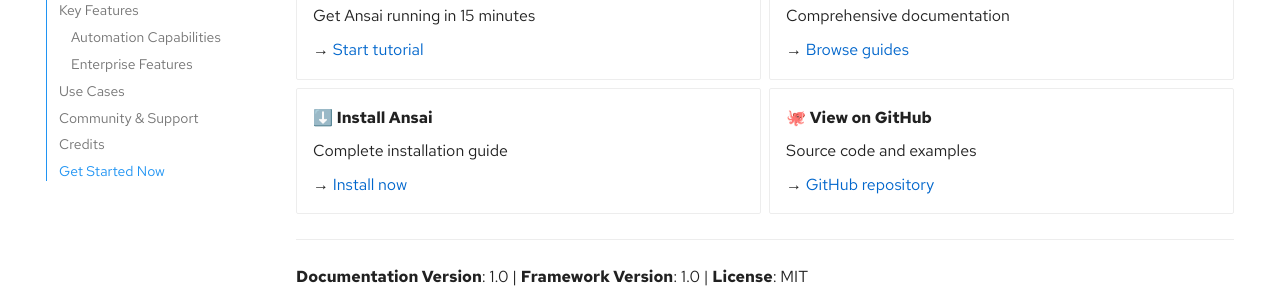
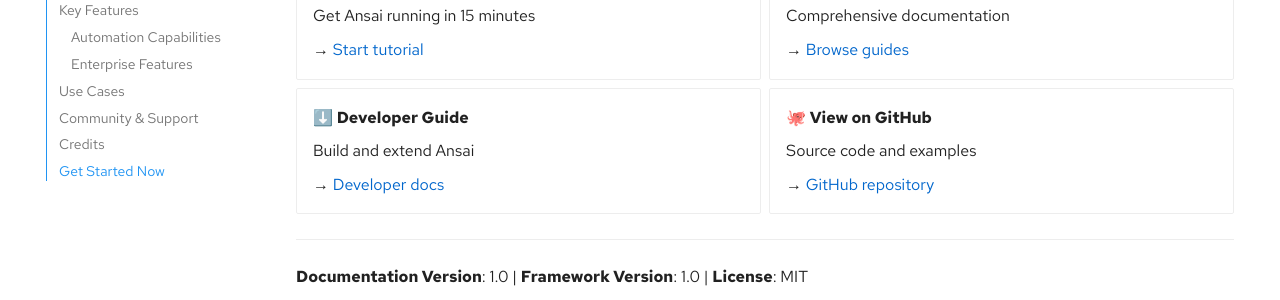
Before and after one commit to thebyrdman-git/ansai-landing, an MkDocs documentation site: the page built from docs/index.md, in a window 1280 px wide and 900 px high, scrolled down 4036 px. Shown: the part 425-725 px from the top of the window. Built offline with MkDocs 1.6.1 and Material for MkDocs 9.7.7, drawn with Linux system fonts in a browser that asks for light colours; emoji names are drawn with the system emoji font; some web fonts are replaced; comment, search, counter and statistics services are not loaded; the version menu is left out; some of the changed lines change nothing that is shown; some of the changed text lies outside the part shown.

Commit message:
Fix: Replace all broken documentation links with working section links

```diff
--- a/docs/index.md
+++ b/docs/index.md
@@ -129,36 +129,36 @@
     **Recommended path:**
 
     1. Read [Introduction](01-introduction.md) (15 min)
-    2. Follow [Quick Start](02-quickstart.md) (15 min)
-    3. Review [Get Started Guide](get-started/index.md)
-    4. Explore [Workflow Catalog](20-workflow-catalog.md)
+    2. Review [Get Started Guide](get-started/) (15 min)
+    3. Explore [Workflow Catalog](20-workflow-catalog.md) (20 min)
+    4. Study [Core Concepts](core-concepts/) (30 min)
 
 === "Developers"
 
     **Recommended path:**
 
     1. Review [Introduction](01-introduction.md) (15 min)
-    2. Study [Architecture](04-architecture.md) (30 min)
-    3. Set up [Development Environment](07-development.md) (20 min)
-    4. Explore [API Integration](10-api-integration.md) (30 min)
+    2. Study [Core Concepts](core-concepts/) (30 min)
+    3. Explore [Developer Guide](developer-guide/) (30 min)
+    4. Review [Workflow Catalog](20-workflow-catalog.md) (20 min)
 
 === "Product Managers"
 
     **Recommended path:**
 
     1. Read [Introduction](01-introduction.md) (15 min)
-    2. Review [Architecture](04-architecture.md) (30 min)
-    3. Explore [Enterprise Adoption](15-enterprise.md) (20 min)
+    2. Review [Core Concepts](core-concepts/) (30 min)
+    3. Explore [Enterprise Guide](enterprise/) (20 min)
     4. Study [Ansible Lightspeed](18-lightspeed.md) (30 min)
 
 === "System Administrators"
 
     **Recommended path:**
 
-    1. Review [Installation Guide](03-installation.md) (30 min)
-    2. Study [Production Deployment](12-deployment.md) (45 min)
-    3. Configure [Security & Secrets](11-security.md) (30 min)
-    4. Set up [Monitoring](14-monitoring.md) (30 min)
+    1. Review [Get Started Guide](get-started/) (30 min)
+    2. Study [Administration Guide](administration/) (45 min)
+    3. Explore [Workflow Catalog](20-workflow-catalog.md) (30 min)
+    4. Review [Enterprise Guide](enterprise/) (30 min)
 
 ---
 
@@ -252,19 +252,19 @@
 
     Get Ansai running in 15 minutes
 
-    → [Start tutorial](02-quickstart.md)
+    → [Start tutorial](get-started/)
 
 -   📚 __Read the Docs__
 
     Comprehensive documentation
 
-    → [Browse guides](get-started/index.md)
+    → [Browse guides](get-started/)
 
--   ⬇️ __Install Ansai__
+-   ⬇️ __Developer Guide__
 
-    Complete installation guide
+    Build and extend Ansai
 
-    → [Install now](03-installation.md)
+    → [Developer docs](developer-guide/)
 
 -   🐙 __View on GitHub__
 
```
